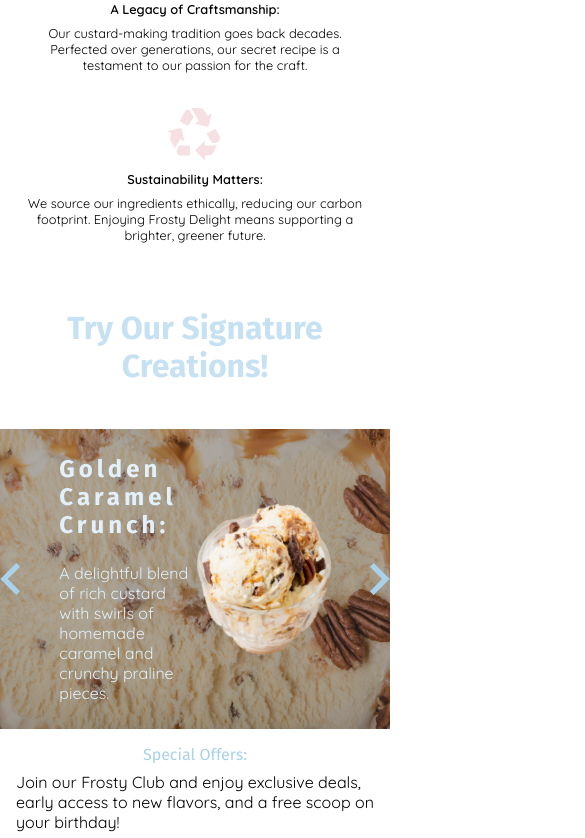
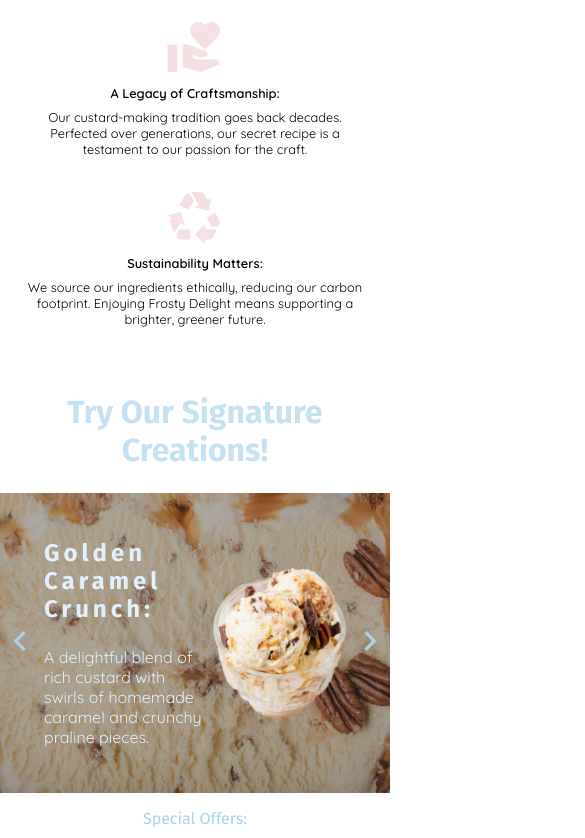
Before and after one commit to 59MrRobot/Freeze-n-Custard, a React (Create React App) app: page / in a window 390 px wide. Shown: the part 1156-1994 px from the top of the page, 585 px wide, since content can reach past the window. Built offline with nearby package versions, Linux system fonts and the light colour scheme.

Commit message:
fixed minor mobile issues

```diff
--- a/src/App.tsx
+++ b/src/App.tsx
@@ -1,4 +1,4 @@
-import React, { useState } from 'react';
+import React, { useEffect, useState } from 'react';
 import './App.scss';
 import { Header } from './components/Header';
 import { Main } from './components/Main';
@@ -9,8 +9,27 @@ import { Join } from './components/Join';
 import { Footer } from './components/Footer';
 import KeyboardArrowUpIcon from '@mui/icons-material/KeyboardArrowUp';
 
+function getCurrentDimension(){
+  return {
+    width: window.innerWidth,
+    height: window.innerHeight
+  }
+}
+
 const App: React.FC = () => {
   const [visible, setVisible] = useState(false);
+  const [screenSize, setScreenSize] = useState(getCurrentDimension());
+
+  useEffect(() => {
+    const updateDimension = () => {
+      setScreenSize(getCurrentDimension())
+    }
+    window.addEventListener('resize', updateDimension);
+
+    return(() => {
+        window.removeEventListener('resize', updateDimension);
+    })
+  }, [screenSize])
 
   const scrollFunction = () => {
     if (document.body.scrollTop > 200 || document.documentElement.scrollTop > 200) {
@@ -29,14 +48,14 @@ const App: React.FC = () => {
 
   return (
     <div className="App">
-      <Header />
+      <Header screenSize={screenSize} />
 
       <main>
         <Main />
 
-        <Creations />
+        <Creations screenSize={screenSize} />
 
-        <Visit />
+        <Visit screenSize={screenSize} />
 
         <Reviews />
 
--- a/src/components/Creations/Creations.scss
+++ b/src/components/Creations/Creations.scss
@@ -8,7 +8,7 @@
     padding: 32px 0;
   }
 
-  @include tablet {
+  @include mobile {
     padding: 24px 0;
   }
 
@@ -22,13 +22,16 @@
 
   &__title {
     color: $blue-medium;
+
+    @include mobile {
+      padding: 0 16px;
+    }
   }
 
   &__container {
     position: relative;
-    padding: 32px;
-    margin-top: 20px;
 
+    width: 100%;
     height: 450px;
     background-color: #000000ce;
 
--- a/src/components/Creations/Creations.tsx
+++ b/src/components/Creations/Creations.tsx
@@ -9,9 +9,16 @@ import TropicalTexture from './tropical-texture.webp';
 import Velvet from './velvet.webp';
 import VelvetTexture from './velvet-texture.webp';
 
-export const Creations: React.FC = React.memo(
-  () => {
+interface Props {
+  screenSize: screenSize;
+}
+
+export const Creations: React.FC<Props> = React.memo(
+  (screenSize) => {
     const [index, setIndex] = useState(0);
+    const {
+      width
+    } = screenSize.screenSize;
 
     const handleClick = useCallback(
       (newIndex: number) => {
@@ -34,15 +41,17 @@ export const Creations: React.FC = React.memo(
             </div>
 
             <div className='creations__container-content'>
+              <div className='creations__container-arrow'>
                 <NavigateBeforeIcon
                   sx={{
-                  fontSize: "64px",
-                  marginRight: "16px",
+                    fontSize: width < 600 ? "40px" : "64px",
+                    marginRight: width < 600 ? "4px" : "16px",
                     cursor: "pointer",
-                  color: "#A9D1EA"
+                    color: "#A9D1EA",
                   }}
-                onClick={() => index > 0 ? handleClick(index-1) : handleClick(0)}
+                  onClick={() => index > 0 ? handleClick(index - 1) : handleClick(2)}
                 />
+              </div>
 
               <div
                 className={`creation ${index === 0 ? 'creation--show' : 'creation--hide'}`}
@@ -102,15 +111,17 @@ export const Creations: React.FC = React.memo(
                 />
               </div>
 
+              <div className='creations__container-arrow'>
                 <NavigateNextIcon
                   sx={{
-                  fontSize: "64px",
-                  marginLeft: "16px",
+                    fontSize: width < 600 ? "40px" : "64px",
+                    marginLeft: width < 600 ? "4px" : "16px",
                     cursor: "pointer",
-                  color: "#A9D1EA"
+                    color: "#A9D1EA",
                   }}
-                onClick={() => index < 2 ? handleClick(index + 1) : handleClick(2)}
+                  onClick={() => index < 2 ? handleClick(index + 1) : handleClick(0)}
                 />
+              </div>
             </div>
           </div>
 
--- a/src/components/Header/Header.scss
+++ b/src/components/Header/Header.scss
@@ -98,6 +98,7 @@
   &--show {
     @include mobile {
       display: unset;
+      overflow-y: hidden;
     }
   }
 
--- a/src/components/Header/Header.tsx
+++ b/src/components/Header/Header.tsx
@@ -1,13 +1,30 @@
-import React, { useState } from 'react';
+import React, { useEffect, useState } from 'react';
 import './Header.scss';
 import { Link } from 'react-router-dom';
 import { HashLink } from 'react-router-hash-link';
 import MenuIcon from '@mui/icons-material/Menu';
 import CloseIcon from '@mui/icons-material/Close';
 
-export const Header: React.FC = React.memo(
-  () => {
+interface Props {
+  screenSize: screenSize;
+}
+
+export const Header: React.FC<Props> = React.memo(
+  (screenSize) => {
     const [showMenu, setShowMenu] = useState(false);
+    const {
+      width
+    } = screenSize.screenSize;
+
+    const html = document.getElementById('html');
+
+    useEffect(() => {
+      if (html && width < 600 && showMenu) {
+        html.style.overflow = 'hidden';
+      } else {
+        html!.style.overflow = 'scroll';
+      }
+    }, [html, showMenu, width]);
 
     return (
       <header className='header' id='header'>
@@ -52,7 +69,7 @@ export const Header: React.FC = React.memo(
 
         <div className={`menu menu--${showMenu ? 'show' : 'hide'}`}>
           <div className='menu__controls'>
-            <Link to="/">
+            <Link to="/" onClick={() => setShowMenu(false)}>
               <img
                 src={`${process.env.PUBLIC_URL}/images/logo.png`}
                 alt="logo"
--- a/src/components/Main/Main.scss
+++ b/src/components/Main/Main.scss
@@ -21,6 +21,10 @@
     align-items: center;
 
     background-color: $pink-light;
+
+    @include mobile {
+      padding: 64px 0 64px 16px;
+    }
   }
 
   &__title {
@@ -44,7 +48,7 @@
     width: 125%;
 
     @include mobile {
-      width: 175%;
+      width: 200%;
     }
   }
 }
--- a/src/components/Visit/Visit.tsx
+++ b/src/components/Visit/Visit.tsx
@@ -1,27 +1,15 @@
 import React, { useEffect, useState } from 'react';
 import './Visit.scss';
 
-export const Visit: React.FC = React.memo(
-  () => {
-    const [screenSize, setScreenSize] = useState(getCurrentDimension());
+interface Props {
+  screenSize: screenSize;
+}
 
-    function getCurrentDimension(){
-      return {
-        width: window.innerWidth,
-        height: window.innerHeight
-      }
-    }
-
-    useEffect(() => {
-      const updateDimension = () => {
-        setScreenSize(getCurrentDimension())
-      }
-      window.addEventListener('resize', updateDimension);
-
-      return(() => {
-          window.removeEventListener('resize', updateDimension);
-      })
-    }, [screenSize])
+export const Visit: React.FC<Props> = React.memo(
+  (screenSize) => {
+    const {
+      width
+    } = screenSize.screenSize;
 
     return (
       <section className='visit' id="visit-us">
@@ -35,8 +23,8 @@ export const Visit: React.FC = React.memo(
               src="https://locatestore.com/yK8Abo"
               style={{
                 border: "none",
-                width: screenSize.width < 1024 ? "100%" : "50%",
-                height: screenSize.width < 1024 ? "500px" : "auto"
+                width: width < 1024 ? "100%" : "50%",
+                height: width < 1024 ? "500px" : "auto"
               }}
               allow="geolocation"
               title="map"
--- a/src/react-app-env.d.ts
+++ b/src/react-app-env.d.ts
@@ -1 +1,6 @@
 /// <reference types="react-scripts" />
+
+interface screenSize {
+  width: number,
+  height: number,
+}
```
Lines whose indentation alone changed are shown as unchanged.
